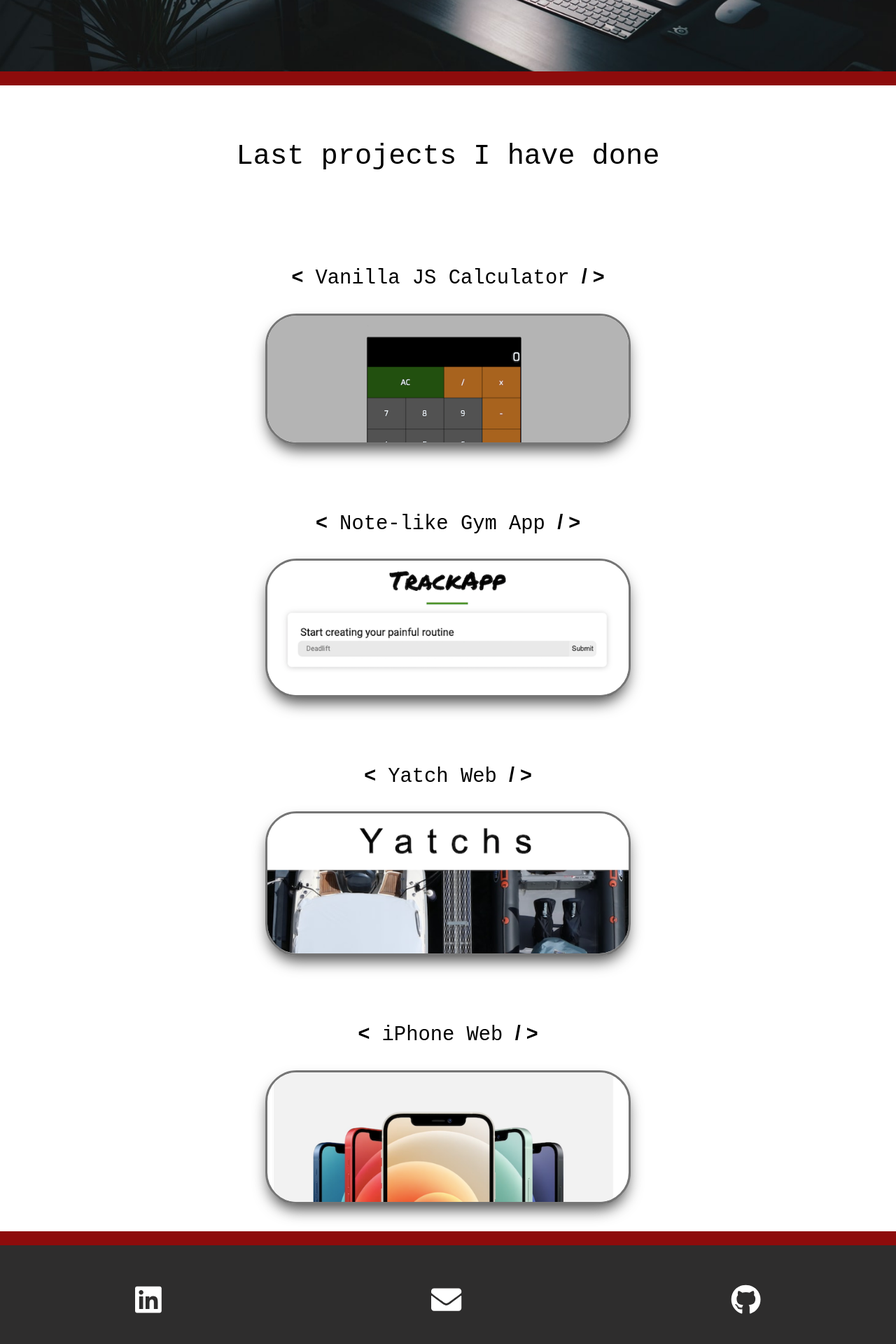
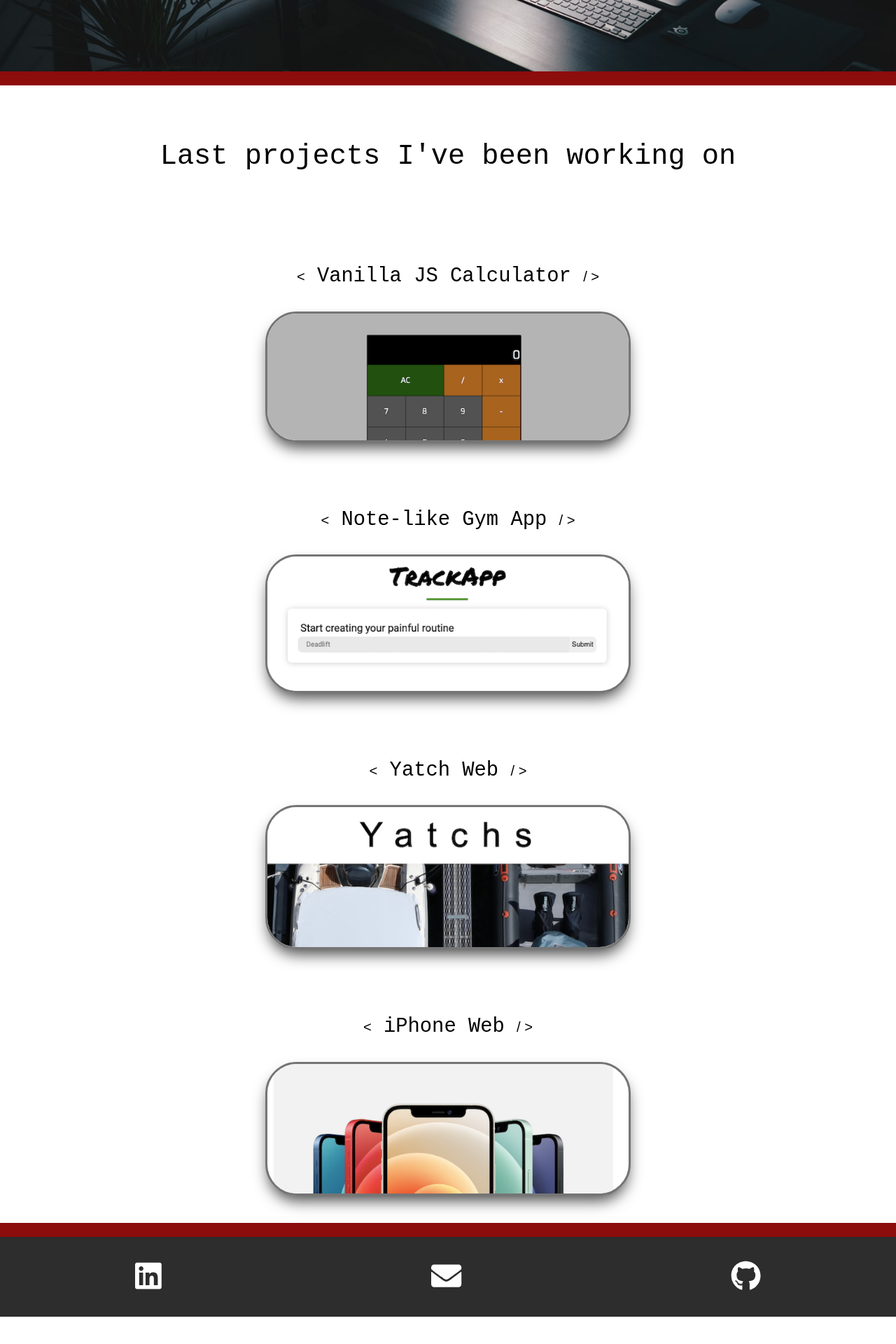
Before and after one commit to chomicki7/mywebsite, a React (Create React App) app: page / in a window 1280 px wide. Shown: the part 698-2618 px from the top of the page at 70% size. After the commit the page ends 2579 px from the top, so only its background shows below. Built offline with nearby package versions, Linux system fonts and the light colour scheme.

Commit message:
css small stuff

```diff
--- a/src/components/Main/Main.css
+++ b/src/components/Main/Main.css
@@ -161,10 +161,8 @@ span {
 .work span {
   color: #000000;
   font-family: "Nunito", sans-serif;
-}
-
-.margin {
-  margin-bottom: 5em;
+  font-size: 0.7em;
+  font-weight: 400;
 }
 
 .contact {
@@ -182,7 +180,7 @@ span {
 
 .contact a {
   font-size: 1.5em;
-  margin: 1em;
+  margin: 0.5em;
   padding: 0.3em;
   border-radius: 20px;
   text-align: center;
--- a/src/components/Main/Main.js
+++ b/src/components/Main/Main.js
@@ -43,7 +43,7 @@ class Main extends Component {
           </div>
         </section>
         <section className="work" id="work">
-          <h2>Last projects I have done</h2>
+          <h2>Last projects I've been working on</h2>
           <div className="work_container">
             <div>
               <h3>
```
